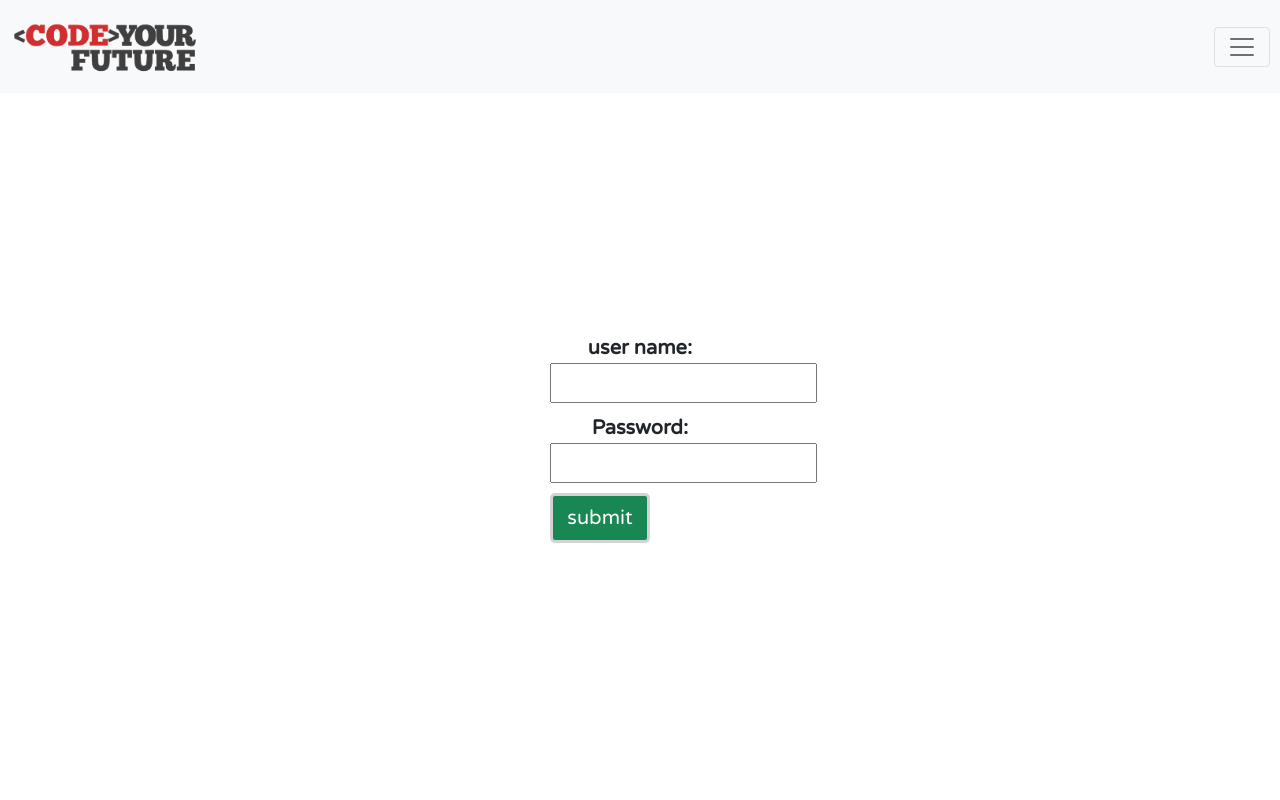
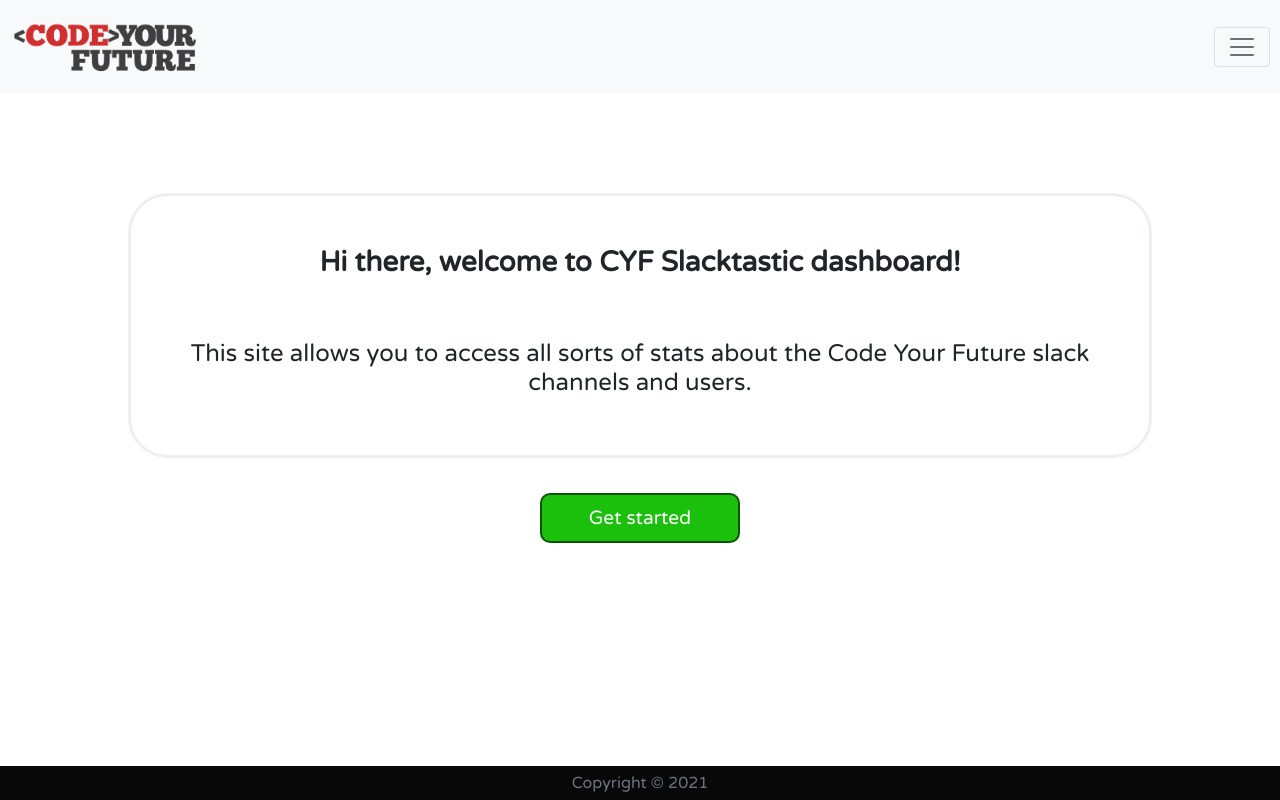
Before and after one commit to Laura-TM/ldn7-slackdashbord, a React (Create React App) app in the folder client/: page /user/1/1/1 in a window 1280 px wide. Built offline with nearby package versions, Linux system fonts and the light colour scheme.

Commit message:
login with Heroku

```diff
--- a/client/src/App.js
+++ b/client/src/App.js
@@ -6,23 +6,15 @@
 import Channel from "../src/pages/Channel";
 import Login from "./pages/Login";
 import Logout from "./pages/Logout";
-import useToken from "./pages/useToken";
-
-// function setToken(userToken) {
-// 	sessionStorage.setItem("token", JSON.stringify(userToken));
-// }
-
-// function getToken() {
-// 	const tokenString = sessionStorage.getItem("token");
-// 	const userToken = JSON.parse(tokenString);
-// 	return userToken?.token;
-// }
+//import useToken from "./pages/useToken";
 
 const App = () => {
-	const { token, setToken } = useToken();
-	//const token = getToken();
-	//const [token, setToken] = useState();
-	if (!token) {
+	//const { token, setToken } = useToken();
+	const [token, setToken] = useState(false);
+	console.log(token);
+	if (!token) return <Home setToken={setToken} />;
+	else if (token == "Home") return <Login setToken={setToken} />;
+	else if (token != "login") {
 		return <Login setToken={setToken} />;
 	}
 
@@ -32,13 +24,13 @@
 				<Home />
 			</Route>
 			<Route path="/user/:channelId/:userId/:userName">
-				<SingleUser />
+				<SingleUser setToken={setToken} />
 			</Route>
 			<Route path="/channels">
-				<Channels />
+				<Channels setToken={setToken} />
 			</Route>
 			<Route path="/channel/:name/:channelId">
-				<Channel />
+				<Channel setToken={setToken} />
 			</Route>
 			<Route path="/login">
 				<Login />
--- a/client/src/pages/Button.js
+++ b/client/src/pages/Button.js
@@ -1,9 +1,15 @@
 import { Button } from "reactstrap";
 
-const ChannelButton = () => {
+const ChannelButton = ({ setToken }) => {
 	return (
-		<div>
-			<Button className="linkButtons blueButton" href="/channels">
+		<div className="text-center">
+			<Button
+				className="linkButtons blueButton"
+				onClick={() => {
+					setToken("Home");
+					history.push("/channels");
+				}}
+			>
 				Get started
 			</Button>{" "}
 		</div>
--- a/client/src/pages/Channel.js
+++ b/client/src/pages/Channel.js
@@ -5,7 +5,6 @@
 import SingleUserData from "./SingleUserData";
 import slack_logo from "./slack_logo.png";
 import "./Home.css";
-import NavBar from "./NavBar";
 import Footer from "./Footer";
 
 const Channel = () => {
@@ -58,20 +57,19 @@
 
 	return (
 		<main>
-			<NavBar />
 			<div>
 				<h1 className="text-center">
 					<img className="slack_logo" src={slack_logo} alt="Slack logo" />
 					{name.replace(/^./, name[0].toUpperCase())} Channel Users
 				</h1>
 				<Table borderless className="channelTable">
-					<thead className="thickRightBorder">
+					<thead>
 						<tr className="text-center thickBottomBorder">
 							<th colSpan="2">Trainee</th>
 							<th colSpan="2">Current week</th>
 							<th colSpan="2">Previous week</th>
 						</tr>
-						<tr>
+						<tr className="thickBottomBorder">
 							<th>#</th>
 							<th>User name</th>
 							<th>Messages</th>
--- a/client/src/pages/Channels.js
+++ b/client/src/pages/Channels.js
@@ -28,7 +28,6 @@
 
 	return (
 		<main>
-			<NavBar />
 			<Table borderless hover className="table" responsive>
 				<thead className="text-center">
 					<TableHead />
--- a/client/src/pages/Home.css
+++ b/client/src/pages/Home.css
@@ -37,7 +37,7 @@
 	border-radius: 10px;
 	border: solid 3px #eef0ee;
 	border-radius: 40px;
-	margin: 0px auto 30px auto;
+	margin: 100px auto 30px auto;
 	padding: 50px;
 	display: flex;
 	flex-direction: column;
@@ -56,16 +56,13 @@
 /* BUTTON ON HOME PAGE */
 
 .linkButtons,
-.linkButtons button {
-	width: 60%;
+.linkButtons  {
+	width: 200px;
 	height: 50px;
 	margin: 5px auto 20px auto;
-	border-radius: 20px;
-	border: solid 3px #0a5503;
-	align-self: center;
+	border-radius: 10px;
+	border: solid 2px #0a5503;
 	font-size: 25px;
-	display: flex;
-	flex-direction: column;
 	text-align: center;
 }
 
@@ -77,6 +74,7 @@
 
 .blueButton {
 	background-color: #1ac00b;
+	font-size: 1.2rem;
 }
 
 /* */
@@ -154,16 +152,11 @@
 /* TABLE ON SINGLE CHANNEL PAGE */
 
 .channelTable {
-	border: solid 2px black;
 	margin-top: 20px;
 }
 
 .thickBottomBorder {
 	border-bottom: solid 2px black;
-}
-
-.thickRightBorder {
-	border-right: solid 2px black;
 }
 
 /* SINGLE USER DATA */
--- a/client/src/pages/Home.js
+++ b/client/src/pages/Home.js
@@ -1,12 +1,14 @@
-// import UserDropdown from "./Dropdown";
 import ChannelButton from "./Button";
 import NavBar from "./NavBar";
 import Footer from "./Footer";
 import "./Home.css";
-// todo replace:
-// import users from "../fakeData/users.json";
+import PropTypes from "prop-types";
+import { useHistory } from "react-router-dom";
 
-const Home = () => {
+const Home = ({ setToken }) => {
+	Home.propTypes = {
+		setToken: PropTypes.func.isRequired,
+	};
 	return (
 		<main>
 			<div className="introMessage">
@@ -16,8 +18,7 @@
 					Future slack channels and users.
 				</h4>
 			</div>
-			<ChannelButton />
-			{/* <UserDropdown users={users} /> */}
+			<ChannelButton setToken={setToken} />
 			<Footer />
 		</main>
 	);
--- a/client/src/pages/Login.js
+++ b/client/src/pages/Login.js
@@ -7,6 +7,9 @@
 import PropTypes from "prop-types";
 
 const Login = ({ setToken }) => {
+	Login.propTypes = {
+		setToken: PropTypes.func.isRequired,
+	};
 	const user = useSelector(selectUser);
 	const history = useHistory();
 	async function loginUser(credentials) {
@@ -32,7 +35,7 @@
 						message: true,
 					})
 				);
-				user && setToken(user.loggedIn);
+				setToken("login");
 				history.push("/channels");
 			})
 			.catch(() => {
@@ -41,52 +44,55 @@
 						name: "",
 						password: "",
 						loggedIn: false,
-						message: "Incorrect message",
+						message: "Please enter your correct password",
 					})
 				);
 			});
 	};
-
-	user && console.log(user && user.loggedIn);
+	//user && console.log(user && user.loggedIn);
 	return (
 		<form
 			name="loginForm"
 			className="mx-auto "
 			onSubmit={(e) => handleSubmit(e)}
 		>
-			<div className="form-group-collection">
-				<div className="form-group">
-					<label htmlFor="username">
-						user name:
+			<div className=" login-group ">
+				<div className="input-group my-5 ">
+					<div className="input-group-prepend">
+						<span className="span-text" id="basic-addon1">
+							user name
+						</span>
+					</div>
 					<input
 						id="username"
 						type="text"
+						className="form-control"
+						required
 						value={name}
 						onChange={(e) => setName(e.target.value)}
 					></input>
-					</label>
 				</div>
-				<div className="form-group">
-					<label htmlFor="password">
-						Password:
+				<div className="input-group my-5 ">
+					<div className="input-group-prepend">
+						<span className="span-text" id="basic-addon">
+							Password
+						</span>
+					</div>
 					<input
 						id="password"
 						type="password"
+						className="form-control"
+						required
 						value={password}
 						onChange={(e) => setPassword(e.target.value)}
 					></input>
-					</label>
 				</div>
-				<button type="submit" className="btn btn-success">
-					submit
+				<div className="message">{user && <div>{user.message}</div>}</div>
+				<button type="submit" className=" blueButton text-uppercase btn">
+					Login
 				</button>
-				<div className="message">{user && <div>{user.message}</div>}</div>
 			</div>
 		</form>
 	);
 };
-
-Login.propTypes = {
-	setToken: PropTypes.func.isRequired,
-};
 export default Login;
--- a/client/src/pages/LoginForm.css
+++ b/client/src/pages/LoginForm.css
@@ -3,16 +3,24 @@
   flex-direction: column;
   justify-content: center;
   align-items: center;
-  width: 550px;
-  padding-top: 200px;
+  width: 750px;
+  padding-top: 50px;
 
+}
+.login-group {
+  width: 60%;
+  align-items: center;
+  text-align: center;
+  border: solid 3px #eef0ee;
+	border-radius: 40px;
+  padding: 5%;
 }
 
 .form-group {
   display: flex;
-  flex-direction: column;
+  flex-direction: row;
   margin-bottom: 10px;
-  text-align: center;
+  text-align: left;
 }
 
 label {
@@ -20,27 +28,48 @@
   width: 180px;
   font-weight: bold;
   font-size: 20px;
+   height: 50px;
+}
+.span-text {
+   height: 50px;
+   font-size: 15px;
+   background-color: #f0f5ee;
+       display: flex;
+    align-items: center;
+    padding: 0.375rem 0.75rem;
+    font-size: 1rem;
+    font-weight: 400;
+    line-height: 1.5;
+    color: #212529;
+    text-align: center;
+    white-space: nowrap;
+    border: 1px solid #ced4da;
+    border-radius: 0.25rem;
+}
+input[type="text"], input[type="password"] {
+  box-sizing: border-box;
+  height: 50px;
+  padding-left: 8px;
+  flex-grow: 1;
+  font-size: 15px;
+  width: 200px;
+
 }
 
-input[type="text"], input[type="password"] {
-  box-sizing: border-box;
-  height: 40px;
-  padding: 3px;
-  flex-grow: 1;
-  font-size: 20px;
-}
 
 button[type="submit"] {
-  align-self: flex-end;
-  width: 100px;
+  color: #eef0ee;
+  width: 200px;
   height: 50px;
-  border: 3px solid lightgray;
+  border: 2px solid #0a5503;
   border-radius: 5px;
   font-size: 20px;
 }
 
 .message {
-  font-size: 25px;
+  font-size: 20px;
   margin-top: 10px;
-  text-align: right;
+  color: red;
+  margin-bottom: 9px;
+
 }
--- a/client/src/pages/SingleUser.js
+++ b/client/src/pages/SingleUser.js
@@ -2,9 +2,7 @@
 import { useParams, useLocation } from "react-router-dom";
 import SingleUserChart from "./SingleUserChart";
 import Footer from "./Footer";
-import NavBar from "./NavBar";
 import "./Home.css";
-// todo: delete when using api
 import notFound from "./unknown_profile.png";
 
 const SingleUser = () => {
@@ -32,7 +30,6 @@
 	return (
 		<main role="main">
 			<div className="container">
-				<NavBar />
 				<div className="username">{userName}</div>
 				<div className="userDetails">
 					<img
--- a/client/src/pages/TableHead.js
+++ b/client/src/pages/TableHead.js
@@ -5,7 +5,7 @@
 
 const TableHead = () => {
 	return (
-		<tr>
+		<tr className="p-5">
 			<th>
 				<img className="slack_logo" src={slack_logo} alt="Slack logo" /> Channel
 				name
--- a/client/src/pages/login.css
+++ /dev/null
@@ -1,5 +0,0 @@
-.login-wrapper {
-    display: flex;
-    flex-direction: column;
-    align-items: center;
-}
```
Lines whose indentation alone changed are shown as unchanged.
